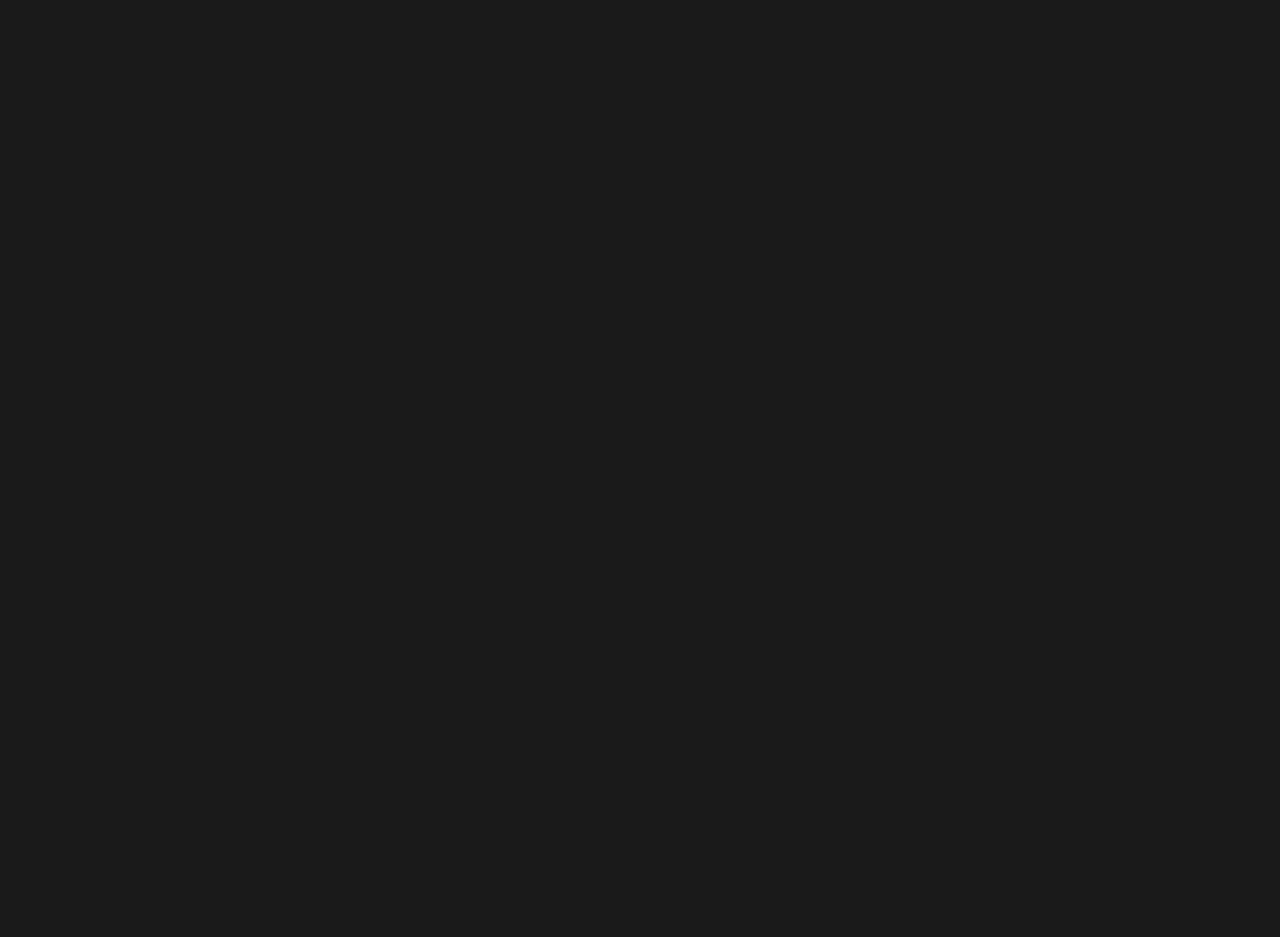
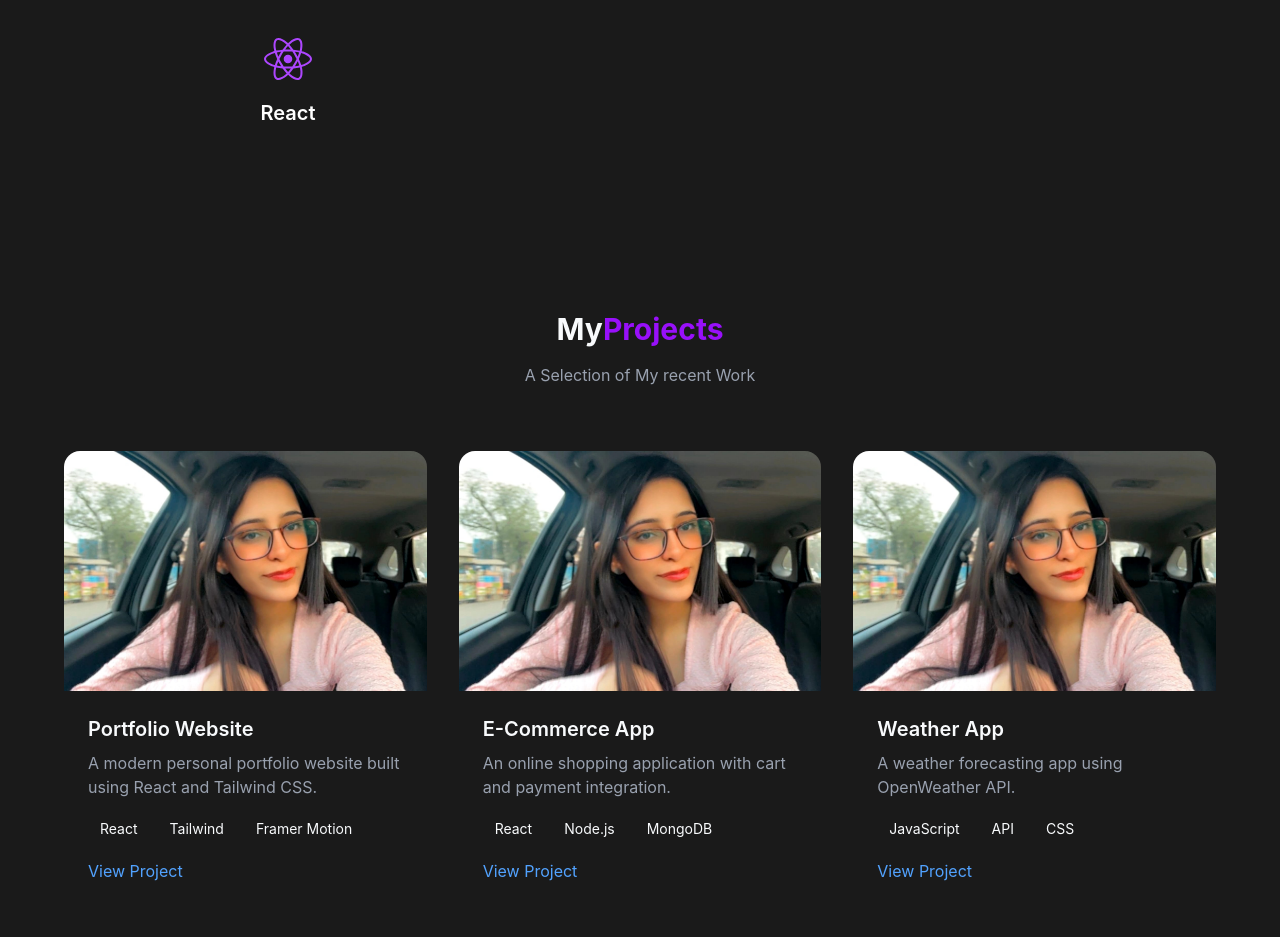
Before and after one commit to dolishaa29/portfolio, a React (Vite) app in the folder Frontend/: page / in a window 1280 px wide. Shown: the part 1848-2785 px from the top of the page. Before the commit the page ends 1927 px from the top, so only its background shows below. Built offline with nearby package versions, Linux system fonts and the light colour scheme.

Commit message:
new commit

```diff
--- /dev/null
+++ b/Frontend/src/components/Projectcards.jsx
@@ -0,0 +1,48 @@
+import React from 'react'
+
+const Projectcards = ({ title, description, image, tech }) => {
+  return (
+    <div className='bg-dark-300 rounded-2xl overflow-hidden hover:-translate-y-2 transition duration-300 cursor-pointer'>
+
+      <img
+        src={image}
+        alt={title}
+        className='w-full h-60 object-cover'
+      />
+
+      <div className='p-6'>
+
+        <h3 className='text-xl font-semibold mb-2'>
+          {title}
+        </h3>
+
+        <p className='text-gray-400 mb-4'>
+          {description}
+        </p>
+
+        <div className='flex flex-wrap gap-2 mb-4'>
+          {
+            tech.map((item, index) => (
+              <span
+                key={index}
+                className='px-3 py-1 bg-dark-400 rounded-full text-sm'
+              >
+                {item}
+              </span>
+            ))
+          }
+        </div>
+
+        <div className="flex gap-2">
+          <a href='#' className='text-blue-400 hover:text-blue-500'>
+            View Project
+          </a>
+        </div>
+
+      </div>
+
+    </div>
+  )
+}
+
+export default Projectcards
--- a/Frontend/src/components/Projects.jsx
+++ b/Frontend/src/components/Projects.jsx
@@ -1,5 +1,46 @@
 import React from 'react'
 import {motion} from 'framer-motion'
+import Projectcards from './Projectcards'
+import dolisha from '../assets/dolisha.jpeg'
+
+const projects = [
+  {
+    title: 'Portfolio Website',
+    description: 'A modern personal portfolio website built using React and Tailwind CSS.',
+    image: dolisha,
+    tech: ['React', 'Tailwind', 'Framer Motion']
+  },
+  {
+    title: 'E-Commerce App',
+    description: 'An online shopping application with cart and payment integration.',
+    image: dolisha,
+    tech: ['React', 'Node.js', 'MongoDB']
+  },
+  {
+    title: 'Weather App',
+    description: 'A weather forecasting app using OpenWeather API.',
+    image: dolisha,
+    tech: ['JavaScript', 'API', 'CSS']
+  },
+  {
+    title: 'Blog Website',
+    description: 'A responsive blog platform with authentication system.',
+    image: dolisha,
+    tech: ['React', 'Firebase', 'Tailwind']
+  },
+  {
+    title: 'Task Manager',
+    description: 'A productivity app to manage daily tasks and schedules.',
+    image: dolisha,
+    tech: ['React', 'Local Storage', 'CSS']
+  },
+  {
+    title: 'Netflix Clone',
+    description: 'A Netflix inspired UI clone with movie categories and banners.',
+    image: dolisha,
+    tech: ['React', 'TMDB API', 'Tailwind']
+  }
+]
 
 const Projects = () => {
   return (
@@ -12,6 +53,35 @@ const Projects = () => {
       className='py-20 bg-dark-200'
     >
 
+      <div className='container mx-auto px-6'>
+
+        <h2 className='text-3xl font-bold text-center mb-4'>
+          My
+          <span className='text-purple-600'>Projects</span>
+        </h2>
+
+        <p className='text-gray-400 text-center max-w-2xl mx-auto mb-16'>
+          A Selection of My recent Work
+        </p>
+
+        <div className='grid grid-cols-1 md:grid-cols-2 lg:grid-cols-3 gap-8 max-w-6xl mx-auto'>
+
+          {
+            projects.map((project,index)=>(
+              <Projectcards
+                key={index}
+                title={project.title}
+                description={project.description}
+                image={project.image}
+                tech={project.tech}
+              />
+            ))
+          }
+
+        </div>
+
+      </div>
+
     </motion.div>
   )
 }
--- a/Frontend/src/components/Skills.jsx
+++ b/Frontend/src/components/Skills.jsx
@@ -34,29 +34,37 @@ const Skills = () => {
     >
 
       <div className="container mx-auto px-6">
-            <h2 className='text-3xl font-bold text-center mb-4'>
-                My
-                <span>Skills</span>
+
+        <h2 className='text-3xl font-bold text-center mb-4 text-white'>
+          My <span className='text-purple-500'>Skills</span>
         </h2>
 
-            <p>Technologies I work with to bring ideas to life</p>
+        <p className='text-center text-gray-400 mb-12'>
+          Technologies I work with to bring ideas to life
+        </p>
 
         <div className='grid grid-cols-1 md:grid-cols-2 lg:grid-cols-3 gap-8 max-w-5xl mx-auto'>
+
           {
             skills.map((skill,index)=>
             (
               <div
                 key={index}
-                      className='bg-dark-300 rounded-2xl p-6 hover:-translate-y-2 transition duration-300 cursor-pointer'
+                className='bg-dark-300 rounded-2xl p-6 hover:-translate-y-2 transition duration-300 cursor-pointer text-center'
               >
-                        <div>
-                           <skill.icon/>
-                           <h3>{skill.title}</h3>
+                <div className='flex flex-col items-center gap-4'>
+
+                  <skill.icon className='text-5xl text-purple-500' />
+
+                  <h3 className='text-xl font-semibold text-white'>
+                    {skill.title}
+                  </h3>
+
                 </div>
               </div>
-                )
-                )
+            ))
           }
+
         </div>
 
       </div>
--- a/Frontend/src/pages/Home.jsx
+++ b/Frontend/src/pages/Home.jsx
@@ -3,6 +3,7 @@ import Hero from '../components/Hero'
 import About from '../components/About'
 import Navbar from '../components/Navbar'
 import Skills from '../components/Skills'
+import Projects from '../components/Projects'
 
 const Home = () => {
   return (
@@ -11,6 +12,7 @@ const Home = () => {
       <Hero/>
       <About/>
       <Skills/>
+      <Projects/>
     </div>
   )
 }
```
Lines whose indentation alone changed are shown as unchanged.
